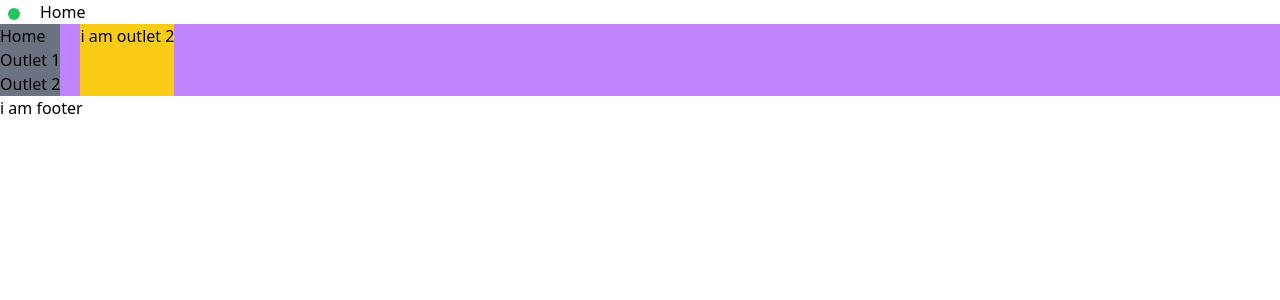
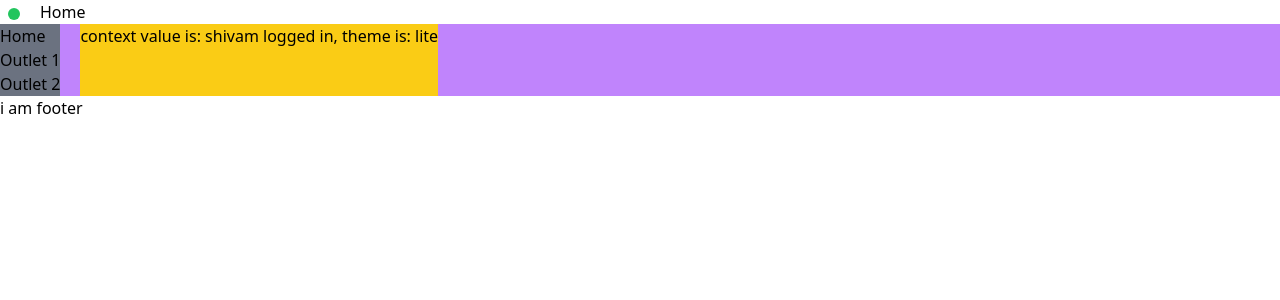
Before and after one commit to ghshivamkashyap/namaste_react_2024, a React (Create React App) app in the folder food_app/: page /dashboard/ol2 in a window 1280 px wide. Shown: the top 300 px of the page. Built offline with nearby package versions, Linux system fonts and the light colour scheme; no server answers.

Commit message:
context api - createcontext, usecontext, context provider done

```diff
--- a/food_app/src/App.js
+++ b/food_app/src/App.js
@@ -21,6 +21,7 @@ import Outlet2 from "./components/dashboard/Outlet2";
 import Product from "./components/Product";
 import ClassVsFunctionslComponent from "./components/ClassVsFunctionslComponent";
 import ControllingComponent from "./components/ControllingComponent";
+import UserContext from "./context_api/userContext";
 // import TopNavbar from "./components/TopNavbar";
 const About = lazy(() => import("./components/About"));
 const Dashboard = lazy(() => import("./components/dashboard/Dashboard"));
@@ -75,6 +76,9 @@ function App() {
       {/* <TopNavbar /> */}
       <TopNavbar />
 
+      <UserContext.Provider
+        value={{ theme: "lite", isLoggedIn: true, name: "shivam logged in" }}
+      >
         <Routes>
           <Route path="/" element={<Home />} />
           <Route
@@ -108,6 +112,7 @@ function App() {
           </Route>
           <Route path="*" element={<Error />} />
         </Routes>
+      </UserContext.Provider>
 
       <Footer />
     </div>
--- a/food_app/src/components/ControlledComponent.js
+++ b/food_app/src/components/ControlledComponent.js
@@ -11,15 +11,15 @@ const ControlledComponent = (props) => {
     <div className="space-y-4 flex flex-col p-6 max-w-2xl mx-auto">
       {/* Heading */}
       <div
-        className="font-bold text-3xl cursor-pointer text-gray-800 hover:text-indigo-600 transition duration-300 ease-in-out"
+        className="font-bold text-3xl bg-gray-300 cursor-pointer text-gray-800 hover:text-indigo-600 transition duration-300 ease-in-out"
         onClick={() => toggleAccordion()}
       >
-        Heading
+        Accorian no: {props.idx+1} 🔽
       </div>
 
       {/* Accordion Content */}
       <div>
-        {props?.showItem &&
+        {props?.showItem == true &&
           accordions.map((item) => (
             <div
               key={item.id}
--- a/food_app/src/components/ControllingComponent.js
+++ b/food_app/src/components/ControllingComponent.js
@@ -40,7 +40,7 @@ const ControllingComponent = () => {
     },
   ];
 
-  const [showData, setShowItem] = useState(0);
+  const [showData, setShowItem] = useState(null);
 
   return (
     <div>
--- a/food_app/src/components/dashboard/Outlet2.js
+++ b/food_app/src/components/dashboard/Outlet2.js
@@ -1,11 +1,11 @@
-import React from 'react'
+import React, { useContext } from "react";
+import UserContext from "../../context_api/userContext";
 
 const Outlet2 = () => {
-  return (
-    <div className=' bg-yellow-400'>
-      i am outlet 2
-    </div>
-  )
-}
+  const contextData = useContext(UserContext);
+  console.log("Context data un t2: ", contextData);
 
-export default Outlet2
+  return <div className=" bg-yellow-400">context value is: {contextData?.name}, theme is: {contextData?.theme}</div>;
+};
+
+export default Outlet2;
--- /dev/null
+++ b/food_app/src/context_api/userContext.js
@@ -0,0 +1,9 @@
+import React, { createContext } from "react";
+
+const UserContext = createContext({
+  name: "shivam kashyap",
+  isLoggedIn: false,
+  theme: "lite",
+});
+
+export default UserContext;
```
Lines whose indentation alone changed are shown as unchanged.
